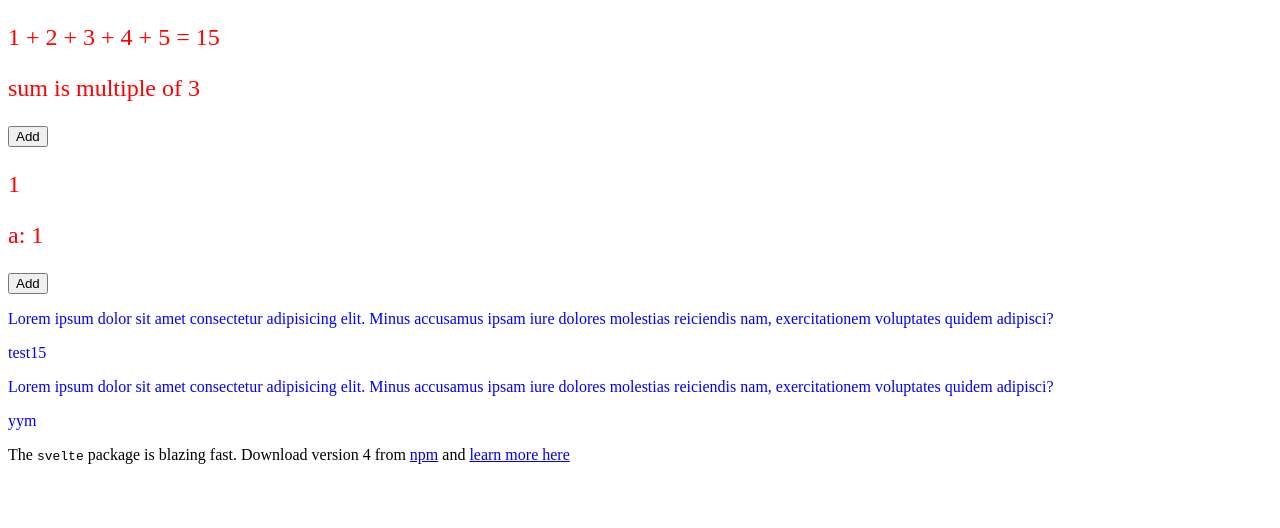
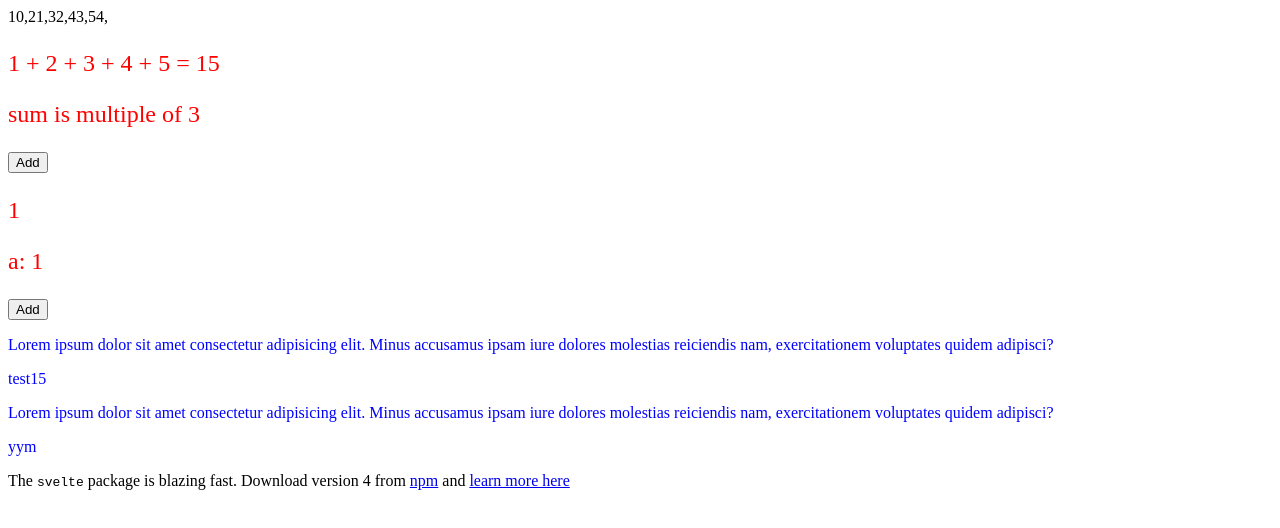
Before and after one commit to youyoumu/svelte-practice, a SvelteKit app: page / in a window 1280 px wide. Shown: the top 528 px of the page. Built offline with nearby package versions, Linux system fonts and the light colour scheme.

Commit message:
Each blocks

```diff
--- a/src/routes/+page.svelte
+++ b/src/routes/+page.svelte
@@ -56,6 +56,10 @@
 	};
 </script>
 
+{#each numbers as n, i}
+	<span>{n}{i},</span>
+{/each}
+
 <p>{numbers.join(' + ')} = {sum}</p>
 {#if sum % 2 === 0}
 	<p>sum is even</p>
```
